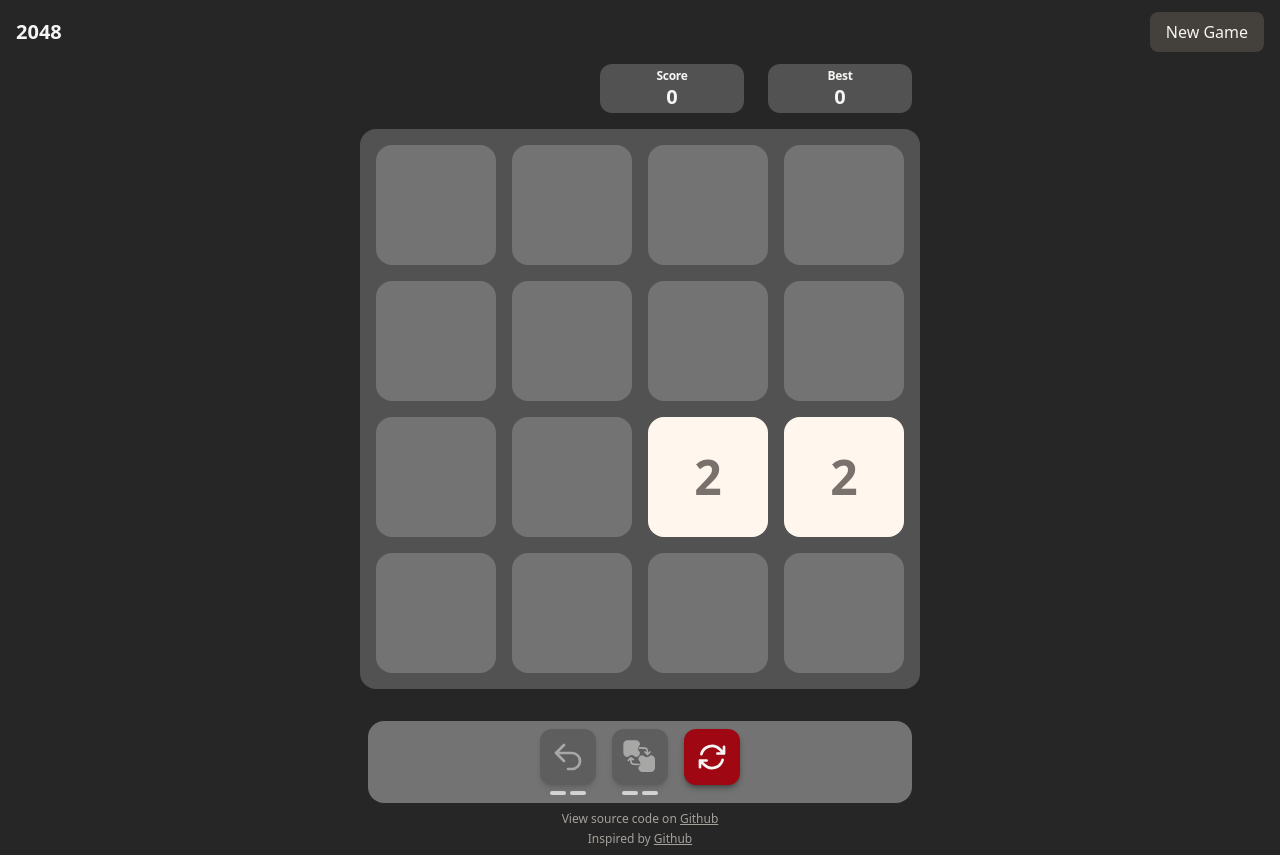
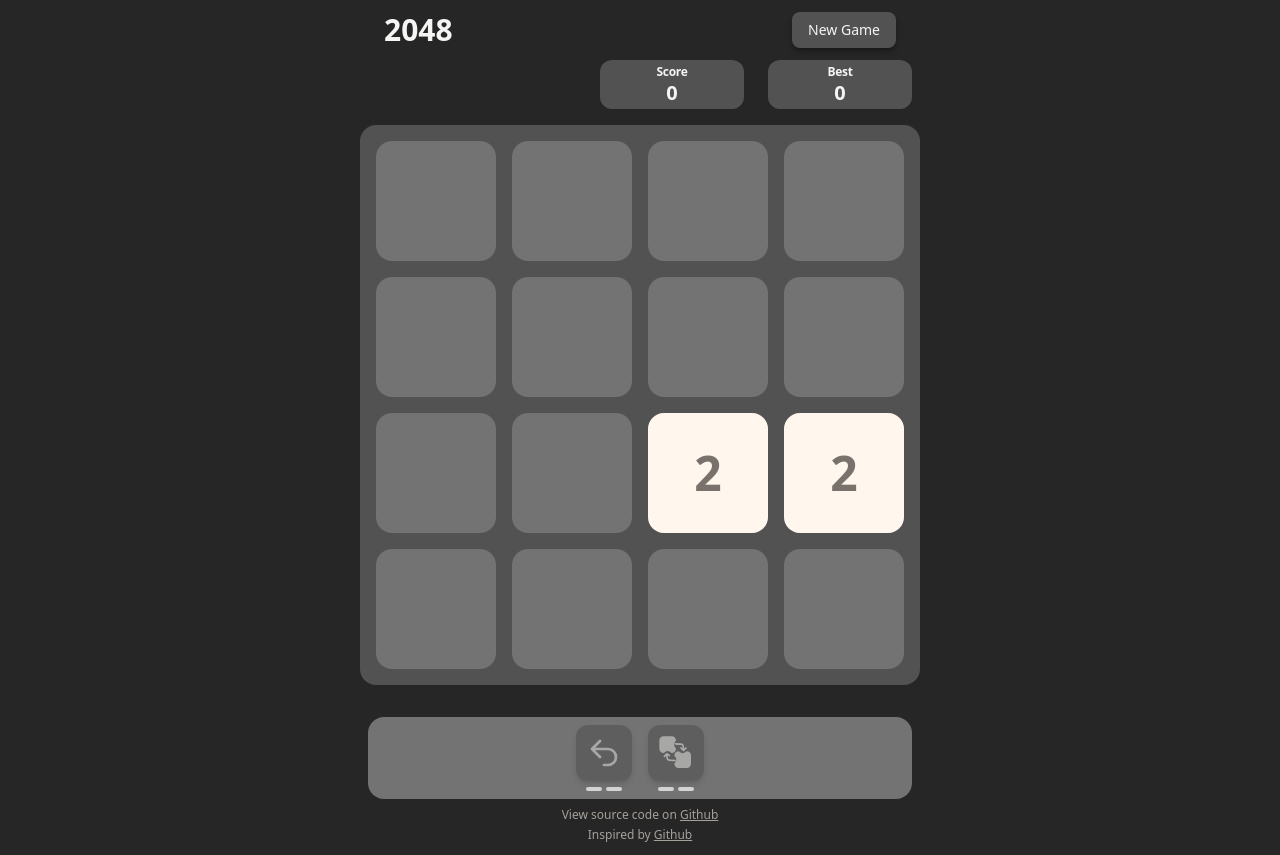
Before and after one commit to rmejia4209/2048, a React (Vite) app: page / in a window 1280 px wide. Built offline with nearby package versions, Linux system fonts and the light colour scheme.

Commit message:
Moved reset button, removed destructive theme from powerup button

```diff
--- a/src/components/GameFooter.tsx
+++ b/src/components/GameFooter.tsx
@@ -1,24 +1,14 @@
 import PowerUpContainer from "@/components/containers/PowerUpContainer"
 import GameOverFooter from "@/components/containers/GameOverFooter";
-import { shuffledArray } from "../utils/utils";
-import { initGame } from "../game/game";
-import { useGameContext } from "./context/GameContext";
 
 
 
 function GameFooter(): React.JSX.Element {
 
-  const {changeGameState} = useGameContext();
-
-  const resetGame = () => {
-    const preferredOrder = shuffledArray(16);
-    changeGameState(() => initGame(preferredOrder))
-  }
-
   return (
     <>
-      <PowerUpContainer resetGame={resetGame}/>
-      <GameOverFooter resetGame={resetGame}/>
+      <PowerUpContainer/>
+      <GameOverFooter/>
     </>
   )
 }
--- a/src/components/Header.tsx
+++ b/src/components/Header.tsx
@@ -1,16 +1,12 @@
-
+import RestartGameButton from "./buttons/RestartGameButton"
 
 
 export default function Header(): React.JSX.Element {
 
   return (
-    <header className="flex items-center justify-between px-4 py-3">
-      <h1 className="text-xl font-bold text-stone-100">2048</h1>
-      <button
-        className="px-4 py-2 rounded-lg bg-stone-700 text-stone-100 hover:bg-stone-600 transition"
-      >
-        New Game
-      </button>
+    <header className="flex items-center justify-between px-4 py-3 w-full mx-auto xs:w-100 xl:w-136">
+      <h1 className="text-3xl font-bold text-stone-100">2048</h1>
+      <RestartGameButton/>
     </header>
   )
 }
--- a/src/components/base/Button.tsx
+++ b/src/components/base/Button.tsx
@@ -1,20 +1,43 @@
+
+type PropTypes = {
+  txt: string;
+  type?: string;
+  className?: string;
+  onClick: () => void;
+  isDisabled?: boolean;
+}
 
 
 function Button(
-  { txt, type, className="", onClick}: { txt: string; type?: string; className?: string; onClick: () => void;}
+  { txt, type, className="", onClick, isDisabled }: PropTypes
 ): React.JSX.Element {
 
   const calcColorWay = () => {
     switch(type) {
       case "destructive":
-        return "bg-red-800 hover:bg-red-900 focus:bg-red-900"
+        return (`
+          hover:bg-red-900 focus:bg-red-900
+          ${
+            isDisabled
+            ? "bg-red-900 opacity-40"
+            : "bg-red-800 hover:cursor-pointer "
+          }
+        `)
       default:
-        return "bg-neutral-600 hover:bg-neutral-700 focus:bg-neutral-700"
+        return (`
+          hover:bg-neutral-700 focus-visible:bg-neutral-700
+          ${
+            isDisabled
+            ? "bg-neutral-700 opacity-40"
+            : "bg-neutral-600 hover:cursor-pointer active:scale-95"
+          }
+        `)
     }
   }
 
   return (
     <button
+      disabled={isDisabled}
       className={`
         rounded-lg px-4 py-1.5 text-sm font-medium self-stretch
         text-stone-100 transition-all duration-150 ease-in-out
--- a/src/components/base/PowerUp.tsx
+++ b/src/components/base/PowerUp.tsx
@@ -7,12 +7,11 @@ import Uses from "@/components/base/Uses";
 import { useGameContext } from "../context/GameContext";
 import PowerUpInstruction from "@/components/base/PowerUpInstruction";
 
-
+// TODO remove destructive type...
 
 interface PowerUpButtonPropTypes {
   Icon: React.FC;
   uses: number;
-  buttonType?:string;
   isActive: boolean;
   action: () => void;
 }
@@ -20,32 +19,10 @@ interface PowerUpButtonPropTypes {
 
 function PowerUpButton(props: PowerUpButtonPropTypes): React.JSX.Element {
 
-  const { Icon, uses, buttonType, isActive, action } = props
+  const { Icon, uses, isActive, action } = props
   const { tileFocus } = useGameContext()
 
   const isDisabled = (uses === 0) || (tileFocus && !isActive)
-
-  const calcColorWay = () => {
-    if (buttonType === "destructive") {
-      return (`
-        hover:bg-red-900 focus-visiible:bg-red-900 active:scale-95
-        ${
-          isDisabled
-          ? "bg-red-900 opacity-40"
-          : "bg-red-800 hover:cursor-pointer "
-        }
-      `)
-    }
-    return (`
-      hover:bg-neutral-700 focus-visible:bg-neutral-700
-      ${isActive ? "bg-neutral-700" : ""}
-      ${
-        isDisabled
-        ? "bg-neutral-700 opacity-40"
-        : "bg-neutral-600 hover:cursor-pointer active:scale-95"
-      }
-    `)
-    }
 
   return (
     <div className="flex flex-col items-center w-max mx-auto gap-1.5">
@@ -55,8 +32,14 @@ function PowerUpButton(props: PowerUpButtonPropTypes): React.JSX.Element {
         className={`
           flex items-center justify-center size-12 xs:size-12 xl:size-14
           rounded-xl shadow-md shadow-black/30 transform transition-all
-          duration-300 ease-in-out focus:outline-none ${calcColorWay()}
-          ${isActive ? "-translate-y-7 z-30" : ""}
+          duration-300 ease-in-out focus:outline-none
+          hover:bg-neutral-700 focus-visible:bg-neutral-700
+          ${isActive ? "bg-neutral-700 -translate-y-7 z-30" : ""}
+          ${
+            isDisabled
+            ? "bg-neutral-700 opacity-40"
+            : "bg-neutral-600 hover:cursor-pointer active:scale-95"
+          }
         `}
         onClick={action}
       >
@@ -69,32 +52,20 @@ function PowerUpButton(props: PowerUpButtonPropTypes): React.JSX.Element {
 }
 
 
-type DestructivePropTypes = {
-  Icon: React.FC;
-  uses: number;
-  action: () => void;
-  focusable?: boolean;
-  buttonType: "destructive"
-}
-
-type NormalPropTypes = {
+type PowerUpPropTypes = {
   Icon: React.FC;
   power: string;
   uses: number;
   unlockVal: number;
   instructions?: string
-  buttonType?: undefined;
   focusable?: boolean;
   action: () => void;
 }
 
 
-type PowerUpPropTypes = DestructivePropTypes | NormalPropTypes
-
-
 function PowerUp(props: PowerUpPropTypes): React.JSX.Element {
 
-  const {Icon, uses, buttonType, focusable, action } = props
+  const {Icon, uses, power, instructions, focusable, action } = props
   const [isActive, setIsActive] = useState(false);
   const { tileFocus } = useGameContext()
 
@@ -127,7 +98,6 @@ function PowerUp(props: PowerUpPropTypes): React.JSX.Element {
       <PowerUpButton
         Icon={Icon}
         uses={uses}
-        buttonType={buttonType}
         isActive={isActive}
         action={actionWrapper}
       />
@@ -136,23 +106,17 @@ function PowerUp(props: PowerUpPropTypes): React.JSX.Element {
         ? <CancelButton isActive={isActive} action={unFocus}/>
         : null
       }
-    {
-      buttonType !== "destructive"
-      && (
       <ToolTip
           power={props.power}
           uses={props.uses}
           unlockVal={props.unlockVal}
         />
-      )
-    }
     {
-      focusable && buttonType !== "destructive"
-      && (
+      focusable && (
         <PowerUpInstruction
           isActive={isActive}
-          power={props.power}
-          instructions={props.instructions!}
+          power={power}
+          instructions={instructions!}
           unFocus={unFocus}
         />
       )
--- a/src/components/buttons/RestartGameButton.tsx
+++ b/src/components/buttons/RestartGameButton.tsx
@@ -4,6 +4,7 @@ import Button from "../base/Button";
 import RestartIcon from "../icons/RestartIcon";
 import PowerUP from "@/components/base/PowerUp"
 import Modal from "@/components/base/Modal";
+import { useGameContext } from "../context/GameContext";
 
 
 
@@ -43,19 +44,18 @@ function ResetGameModal(
 
 
 
-function RestartGameButton(
-{ resetGame }: { resetGame : () => void; }
-):React.JSX.Element {
+function RestartGameButton():React.JSX.Element {
 
-    const [isActive, setIsActive] = useState(false);
+  const [isActive, setIsActive] = useState(false);
+  const { resetGame, gameState } = useGameContext();
+
 
   return (
     <>
-      <PowerUP
-        Icon={RestartIcon}
-        uses={Infinity}
-        buttonType="destructive"
-        action={() => setIsActive(true)}
+      <Button
+        txt="New Game"
+        onClick={() => setIsActive(true)}
+        isDisabled={gameState.at(-1)!.isGameOver}
       />
       <ResetGameModal
         isOpen={isActive}
--- a/src/components/containers/GameOverFooter.tsx
+++ b/src/components/containers/GameOverFooter.tsx
@@ -6,9 +6,9 @@ import { useGameContext } from "../context/GameContext";
 
 
 
-function GameOverFooter({ resetGame }: { resetGame: () => void; }): React.JSX.Element {
+function GameOverFooter(): React.JSX.Element {
 
-  const { gameState, changeGameState } = useGameContext();
+  const { gameState, changeGameState, resetGame } = useGameContext();
 
   const numUndos = gameState.at(-1)!.powerups.undos
   return (
--- a/src/components/containers/PowerUpContainer.tsx
+++ b/src/components/containers/PowerUpContainer.tsx
@@ -1,10 +1,9 @@
 import UndoButton from "@/components/buttons//UndoButton";
-import RestartGameButton from "@/components/buttons/RestartGameButton"
 import SwapButton from "../buttons/SwapButton";
 import { useGameContext } from "../context/GameContext";
 
 
-function PowerUpContainer({ resetGame }: { resetGame: () => void; }): React.JSX.Element {
+function PowerUpContainer(): React.JSX.Element {
 
   const { gameState } = useGameContext();
 
@@ -20,7 +19,6 @@ function PowerUpContainer({ resetGame }: { resetGame: () => void; }): React.JSX.
     `}>
       <UndoButton/>
       <SwapButton/>
-      <RestartGameButton resetGame={resetGame} />
     </div>
   );
 }
--- a/src/components/context/GameContext.tsx
+++ b/src/components/context/GameContext.tsx
@@ -18,6 +18,7 @@ type GameContext = {
   addToTileSet: (id: number) => void;
   emptyTileSet: () => void;
   removeFromTileSet: (id: number) => void;
+  resetGame: () => void;
 }
 
 const GameContext = createContext<GameContext | null>(null);
@@ -58,11 +59,17 @@ export function GameContextProvider(
     changeGameState((prev) => move(direction, prev, val, preferredOrder));
   }
 
+  const resetGame = () => {
+    const preferredOrder = shuffledArray(16);
+    changeGameState(() => initGame(preferredOrder))
+  }
+
   const getLatestState = () => latestState.current
 
   const context = {
     gameState,
     changeGameState,
+    resetGame,
     getLatestState,
     bestScore,
     limitInput,
```
Also changed, not shown: src/components/Layout.tsx (+4 -4 lines). Lines whose indentation alone changed are shown as unchanged.
